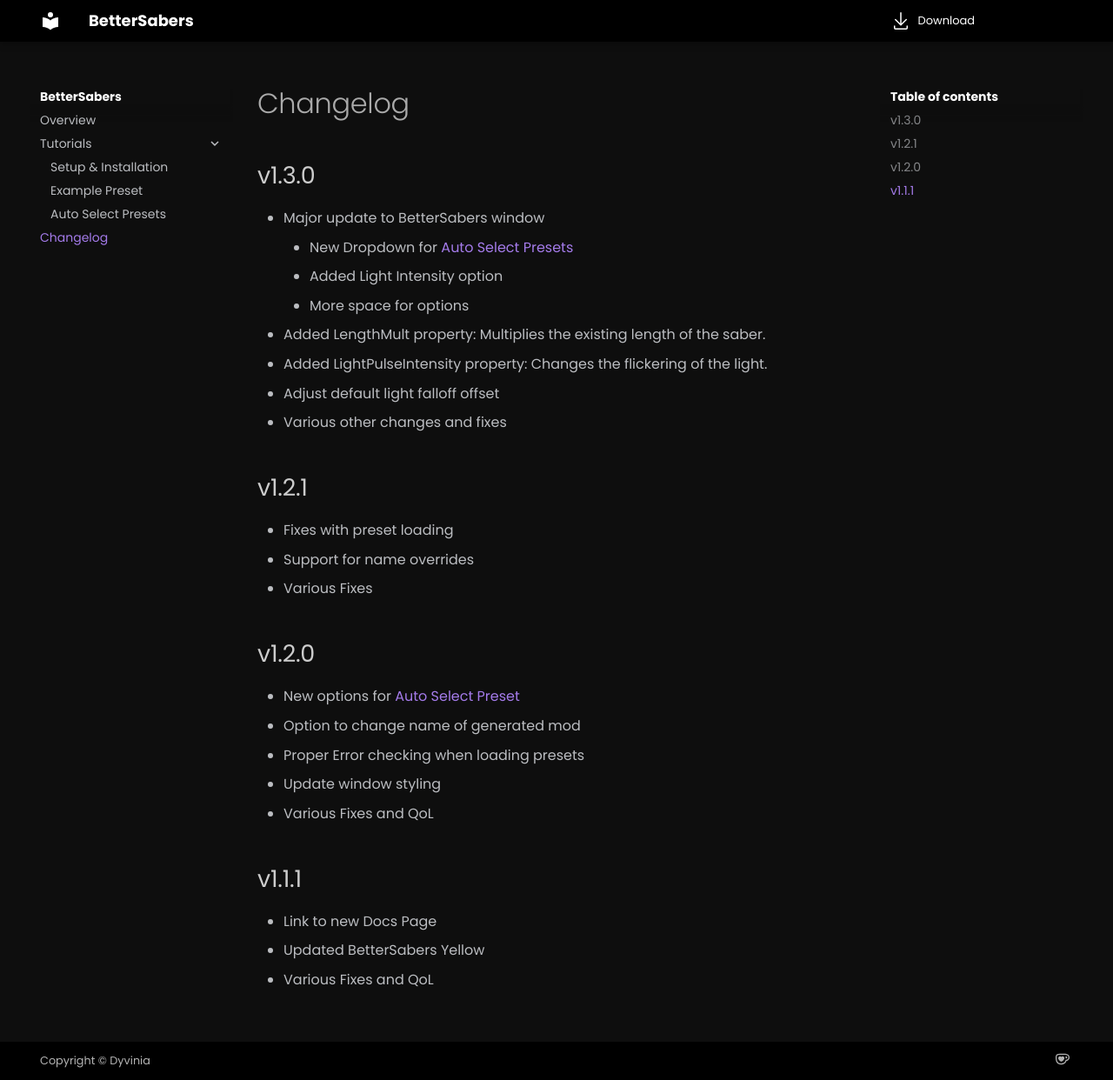
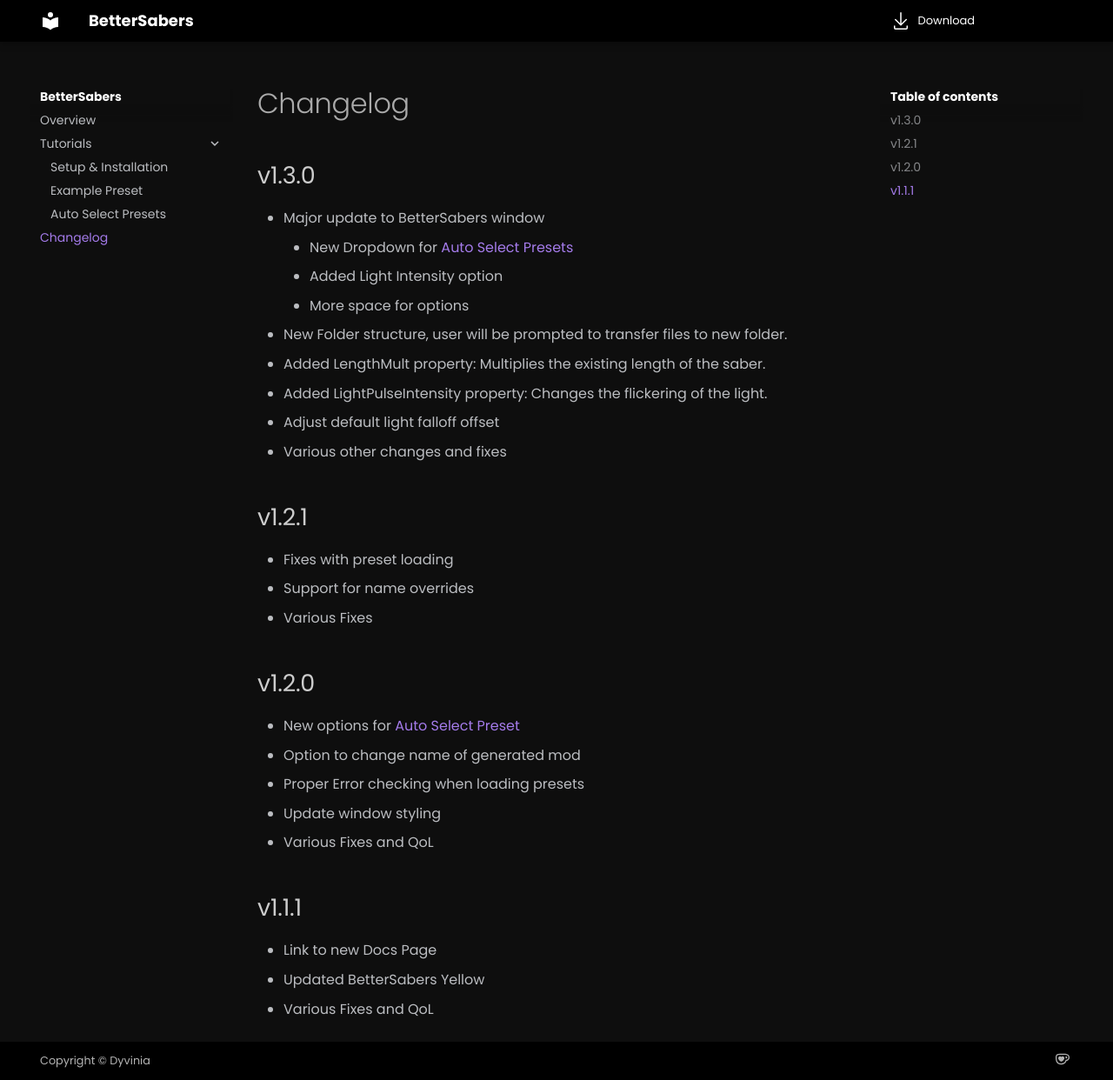
Before and after one commit to Dyvinia/BetterSabersDocs, an MkDocs documentation site: the page built from docs/Changelog.md, in a window 1280 px wide and 1242 px high. Shown: the whole window at 87% size. Built offline with MkDocs 1.6.1 and Material for MkDocs 9.7.7, drawn with Linux system fonts in a browser that asks for light colours.

Commit message:
changelog

```diff
--- a/docs/Changelog.md
+++ b/docs/Changelog.md
@@ -5,6 +5,7 @@
     - New Dropdown for [Auto Select Presets](../Tutorials/AutoPreset/)
     - Added Light Intensity option
     - More space for options
+- New Folder structure, user will be prompted to transfer files to new folder.
 - Added LengthMult property: Multiplies the existing length of the saber.
 - Added LightPulseIntensity property: Changes the flickering of the light.
 - Adjust default light falloff offset
```
